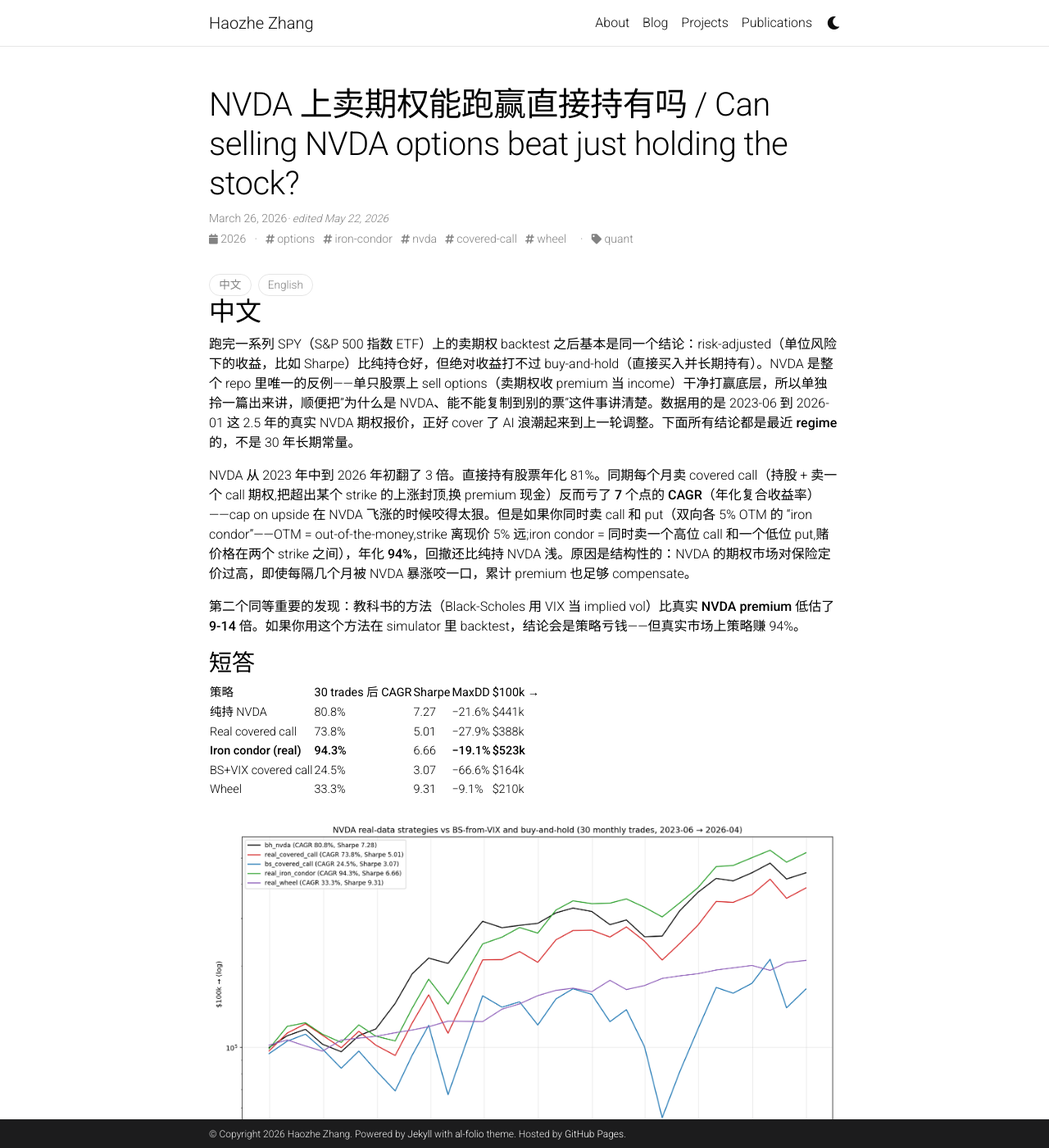
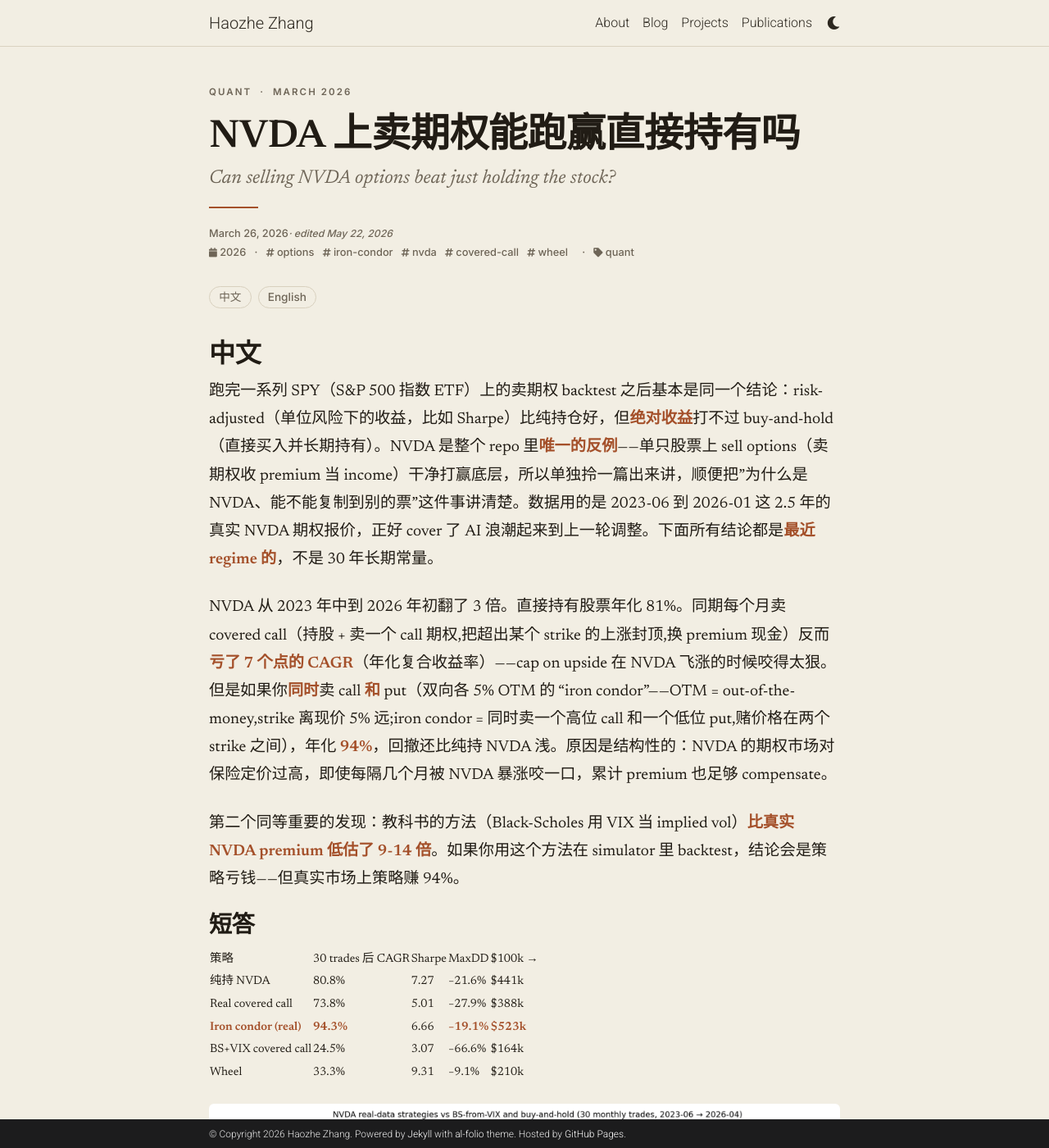
Before and after one commit to HaozheZhang6/HaozheZhang6.github.io, a Jekyll site: the page built from _posts/2026-03-26-nvda-iron-condor.md, in a window 1280 px wide and 1400 px high. Shown: the whole window at 82% size. Built offline with Jekyll 4.4.1, drawn with Linux system fonts in a browser that asks for light colours; a style sheet for code colours, icons or effects is not loaded.

Commit message:
Restyle blog post pages: editorial cream theme (serif headings, terracotta accent)
Scoped to body.post-page (page.layout == post) so homepage, blog list,
projects and publications are untouched. Adds eyebrow kicker, splits
bilingual title into title/subtitle, short rule, Newsreader serif body,
warm cream palette with a dark-mode 'wood' variant.

```diff
--- a/_includes/head.html
+++ b/_includes/head.html
@@ -9,6 +9,10 @@
     <link rel="stylesheet" href="https://cdn.jsdelivr.net/npm/@fortawesome/fontawesome-free@{{ site.fontawesome.version }}/css/all.min.css" integrity="{{ site.fontawesome.integrity }}" crossorigin="anonymous">
     <link rel="stylesheet" href="https://cdn.jsdelivr.net/npm/academicons@{{ site.academicons.version }}/css/academicons.min.css" integrity="{{ site.academicons.integrity }}" crossorigin="anonymous">
     <link rel="stylesheet" type="text/css" href="https://fonts.googleapis.com/css?family=Roboto:300,400,500,700|Roboto+Slab:100,300,400,500,700|Material+Icons">
+    <!-- Editorial serif (blog post pages) -->
+    <link rel="preconnect" href="https://fonts.googleapis.com">
+    <link rel="preconnect" href="https://fonts.gstatic.com" crossorigin>
+    <link rel="stylesheet" href="https://fonts.googleapis.com/css2?family=Newsreader:ital,opsz,wght@0,6..72,400;0,6..72,500;0,6..72,600;1,6..72,400&family=Inter:wght@500;600&display=swap">
 
     <!-- Code Syntax Highlighting -->
     <link rel="stylesheet" href="https://cdn.jsdelivr.net/gh/jwarby/jekyll-pygments-themes@master/{{ site.highlight_theme_light | append: '.css' }}" media="none" id="highlight_theme_light" />
--- a/_layouts/default.html
+++ b/_layouts/default.html
@@ -13,7 +13,7 @@
   </head>
 
   <!-- Body -->
-  <body class="{% if site.navbar_fixed %}fixed-top-nav{% endif %} {% unless site.footer_fixed %}sticky-bottom-footer{% endunless %}">
+  <body class="{% if site.navbar_fixed %}fixed-top-nav{% endif %} {% unless site.footer_fixed %}sticky-bottom-footer{% endunless %} {% if page.layout == 'post' %}post-page{% endif %}">
 
     <!-- Header -->
     {%- include header.html %}
--- a/_layouts/post.html
+++ b/_layouts/post.html
@@ -16,7 +16,15 @@
 <div class="post">
 
   <header class="post-header">
-    <h1 class="post-title">{{ page.title }}</h1>
+    {%- if page.categories != empty or page.date -%}
+    <p class="post-eyebrow">{%- if page.categories != empty -%}{{ page.categories | first | upcase }} &nbsp;&middot;&nbsp; {% endif -%}{{ page.date | date: "%B %Y" | upcase }}</p>
+    {%- endif -%}
+    {%- assign title_parts = page.title | split: " / " -%}
+    <h1 class="post-title">{{ title_parts[0] }}</h1>
+    {%- if title_parts.size > 1 -%}
+    <p class="post-subtitle">{{ title_parts[1] }}</p>
+    {%- endif -%}
+    <hr class="post-rule">
     <p class="post-meta">{{ page.date | date: "%B %-d, %Y" }}{%- if page.last_updated -%} <span class="post-edited">· edited {{ page.last_updated | date: "%B %-d, %Y" }}</span>{%- endif -%}{%- if page.author -%} • {{ page.author }}{%- endif -%}{%- if page.meta -%} • {{ page.meta }}{%- endif -%}</p>
     <p class="post-tags">
       <a href="{{ year | prepend: '/blog/' | prepend: site.baseurl}}"> <i class="fas fa-calendar fa-sm"></i> {{ year }} </a>
--- /dev/null
+++ b/_sass/_post-editorial.scss
@@ -0,0 +1,161 @@
+/*******************************************************************************
+ * Editorial "cream" theme — scoped to the blog post reading page only.
+ * Applied via <body class="post-page"> (set when page.layout == 'post').
+ * Homepage, blog listing, projects, publications are untouched.
+ ******************************************************************************/
+
+$editorial-serif: "Newsreader", Georgia, "Songti SC", "Noto Serif SC",
+  "Source Han Serif SC", serif;
+$editorial-sans: "Inter", -apple-system, BlinkMacSystemFont, "Segoe UI", Roboto,
+  sans-serif;
+
+// --- Palette overrides (light) -------------------------------------------
+// Override the global CSS vars only within the post page so descendants that
+// reference them (links, blockquote, code, dividers) harmonize automatically.
+body.post-page {
+  --global-bg-color: #f2eee3;
+  --global-text-color: #211c15;
+  --global-text-color-light: #6e6557;
+  --global-theme-color: #a4502a; // terracotta accent
+  --global-hover-color: #a4502a;
+  --global-divider-color: #d8d0be;
+  --global-card-bg-color: #f2eee3;
+  --global-code-bg-color: rgba(164, 80, 42, 0.06);
+
+  background-color: var(--global-bg-color);
+}
+
+// --- Palette overrides (dark) — deep warm "wood" so the toggle never clashes
+html[data-theme="dark"] body.post-page {
+  --global-bg-color: #1a1611;
+  --global-text-color: #e8e0d2;
+  --global-text-color-light: #a89b85;
+  --global-theme-color: #d98a5b;
+  --global-hover-color: #d98a5b;
+  --global-divider-color: #3a3228;
+  --global-card-bg-color: #1a1611;
+  --global-code-bg-color: rgba(217, 138, 91, 0.1);
+}
+
+// --- Typography -----------------------------------------------------------
+body.post-page .post {
+  font-family: $editorial-serif;
+
+  .post-header {
+    margin-bottom: 2.4rem;
+  }
+
+  // Small-caps kicker: CATEGORY · MONTH YEAR
+  .post-eyebrow {
+    font-family: $editorial-sans;
+    font-weight: 600;
+    font-size: 0.72rem;
+    letter-spacing: 0.18em;
+    text-transform: uppercase;
+    color: var(--global-text-color-light);
+    margin: 0 0 1.3rem;
+  }
+
+  .post-title {
+    font-family: $editorial-serif;
+    font-weight: 600;
+    font-size: 3rem;
+    line-height: 1.1;
+    letter-spacing: -0.01em;
+    margin: 0 0 0.5rem;
+  }
+
+  // English half of a bilingual "中文 / English" title
+  .post-subtitle {
+    font-family: $editorial-serif;
+    font-style: italic;
+    font-weight: 400;
+    font-size: 1.45rem;
+    line-height: 1.28;
+    color: var(--global-text-color-light);
+    margin: 0 0 1.2rem;
+  }
+
+  .post-rule {
+    width: 60px;
+    height: 2px;
+    border: 0;
+    background: var(--global-theme-color);
+    margin: 0 0 1.3rem;
+    opacity: 1;
+  }
+
+  .post-meta,
+  .post-tags {
+    font-family: $editorial-sans;
+    font-size: 0.8rem;
+  }
+
+  .post-edited {
+    font-style: italic;
+  }
+
+  .post-lang-toggle .lang-btn {
+    font-family: $editorial-sans;
+  }
+
+  // Body copy
+  .post-content {
+    font-family: $editorial-serif;
+    font-size: 1.2rem;
+    line-height: 1.78;
+
+    p {
+      margin: 0 0 1.5rem;
+    }
+
+    strong {
+      font-weight: 600;
+      color: var(--global-theme-color);
+    }
+
+    h1,
+    h2,
+    h3,
+    h4,
+    h5,
+    h6 {
+      font-family: $editorial-serif;
+      font-weight: 600;
+      letter-spacing: -0.005em;
+    }
+
+    a {
+      text-decoration: none;
+      border-bottom: 1px solid rgba(164, 80, 42, 0.35);
+      &:hover {
+        text-decoration: none;
+        border-bottom-color: var(--global-theme-color);
+      }
+    }
+
+    blockquote {
+      font-family: $editorial-serif;
+    }
+
+    // Inline code keeps a mono face for clarity, just warm-tinted
+    code {
+      font-family: "SFMono-Regular", Menlo, Consolas, monospace;
+    }
+  }
+}
+
+// --- Responsive -----------------------------------------------------------
+@media (max-width: 576px) {
+  body.post-page .post {
+    .post-title {
+      font-size: 2.1rem;
+    }
+    .post-subtitle {
+      font-size: 1.2rem;
+    }
+    .post-content {
+      font-size: 1.1rem;
+    }
+  }
+}
--- a/assets/css/main.scss
+++ b/assets/css/main.scss
@@ -11,5 +11,6 @@
   "themes",
   "layout",
   "base",
+  "post-editorial",
   "distill"
 ;
```
